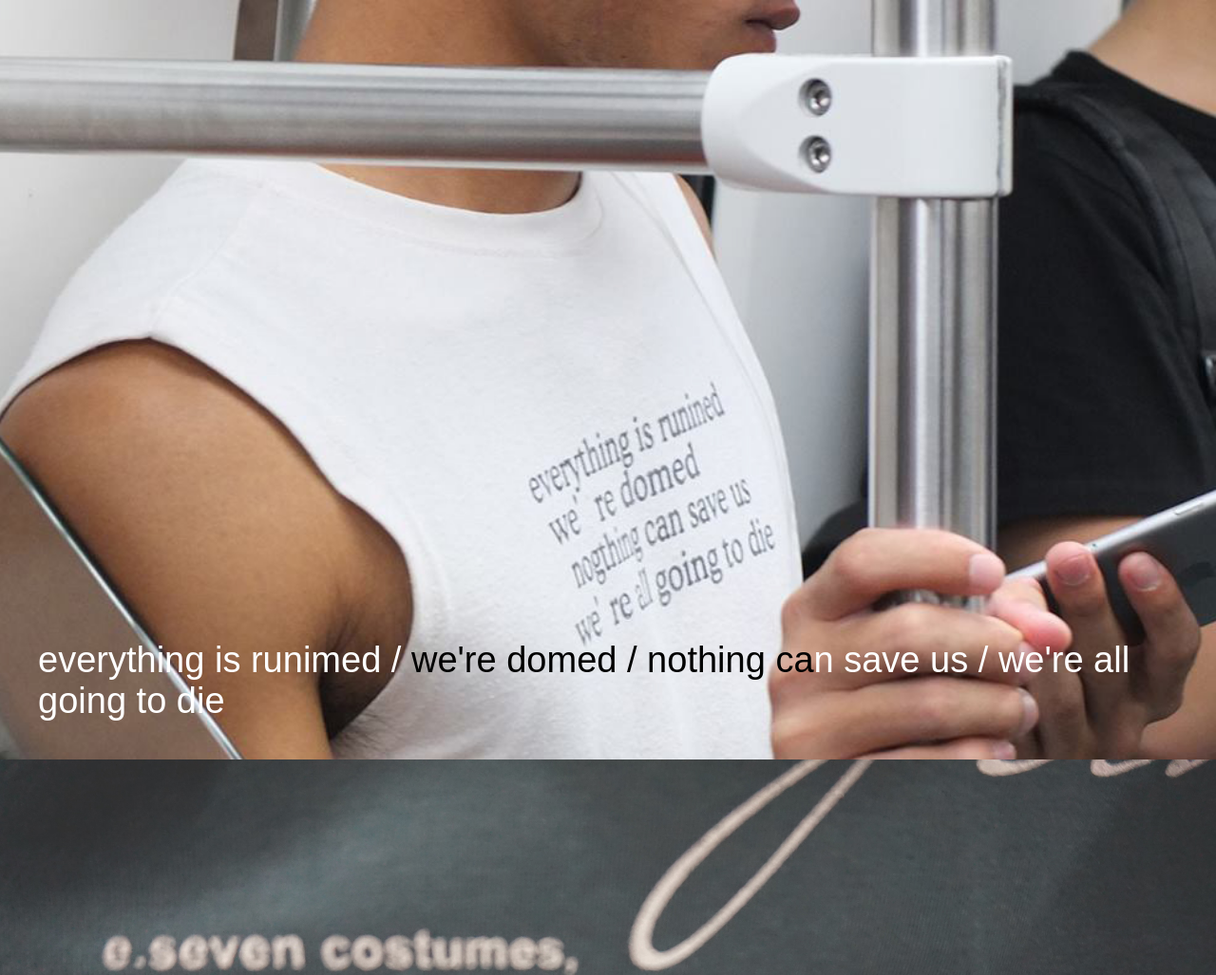
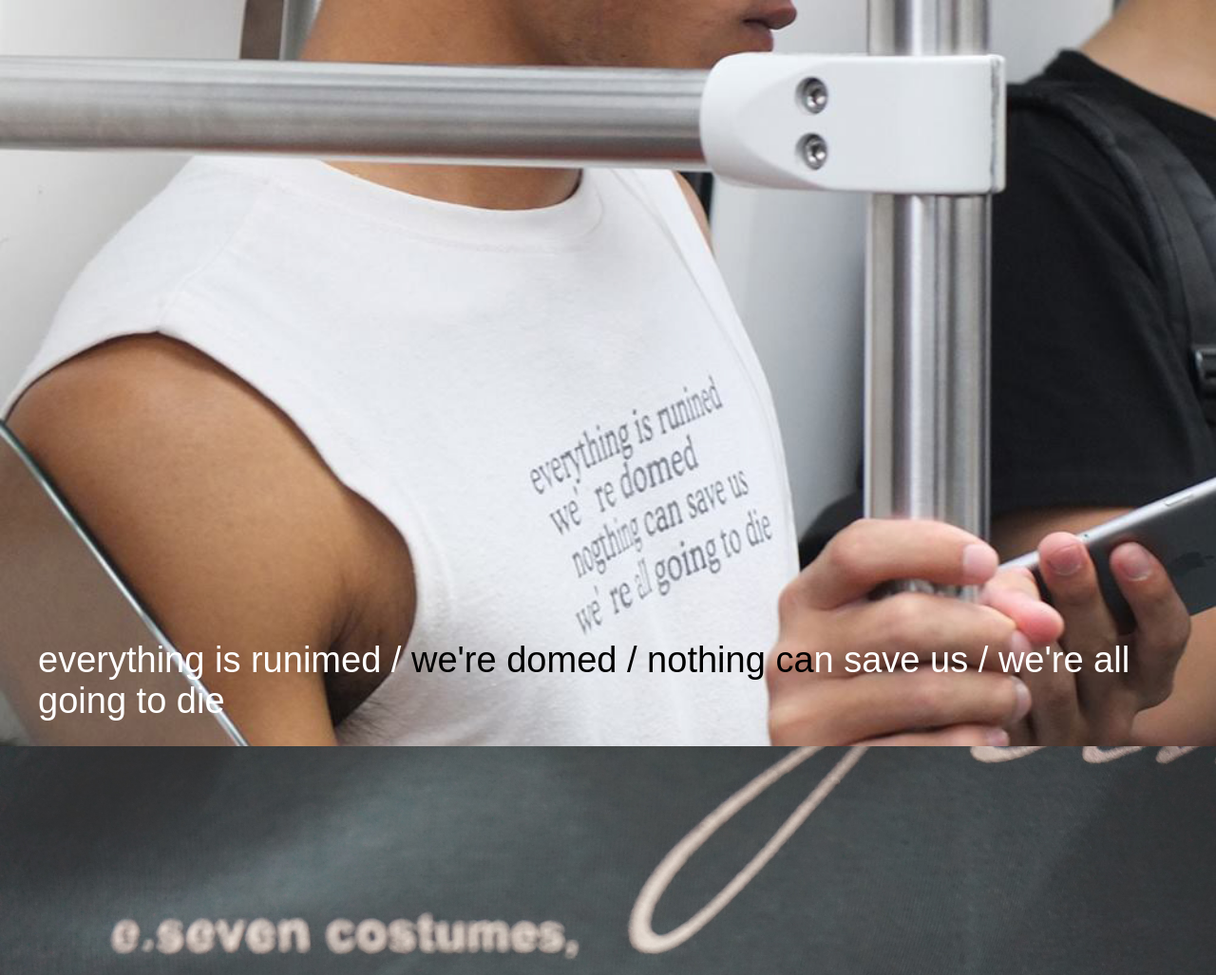
Before and after one commit to eli8527/shanzhai-lyric, a plain HTML site: page index.html in a window 1280 px wide. Shown: the top 1027 px of the page at 95% size. Drawn offline with Linux system fonts and the light colour scheme.

Commit message:
make images full width and auto height

```diff
--- a/index.html
+++ b/index.html
@@ -7,14 +7,14 @@
     padding: 0;
   }
   .container {
-    width: 100vw;
+    /* width: 100vw;
     height: 100vh;
-    position: relative;
+    position: relative; */
   }
   img {
     width: 100%;
-    height: 100%;
-    object-fit: cover;
+    height: auto;
+    /* object-fit: cover; */
   }
 
   .fixed {
```
